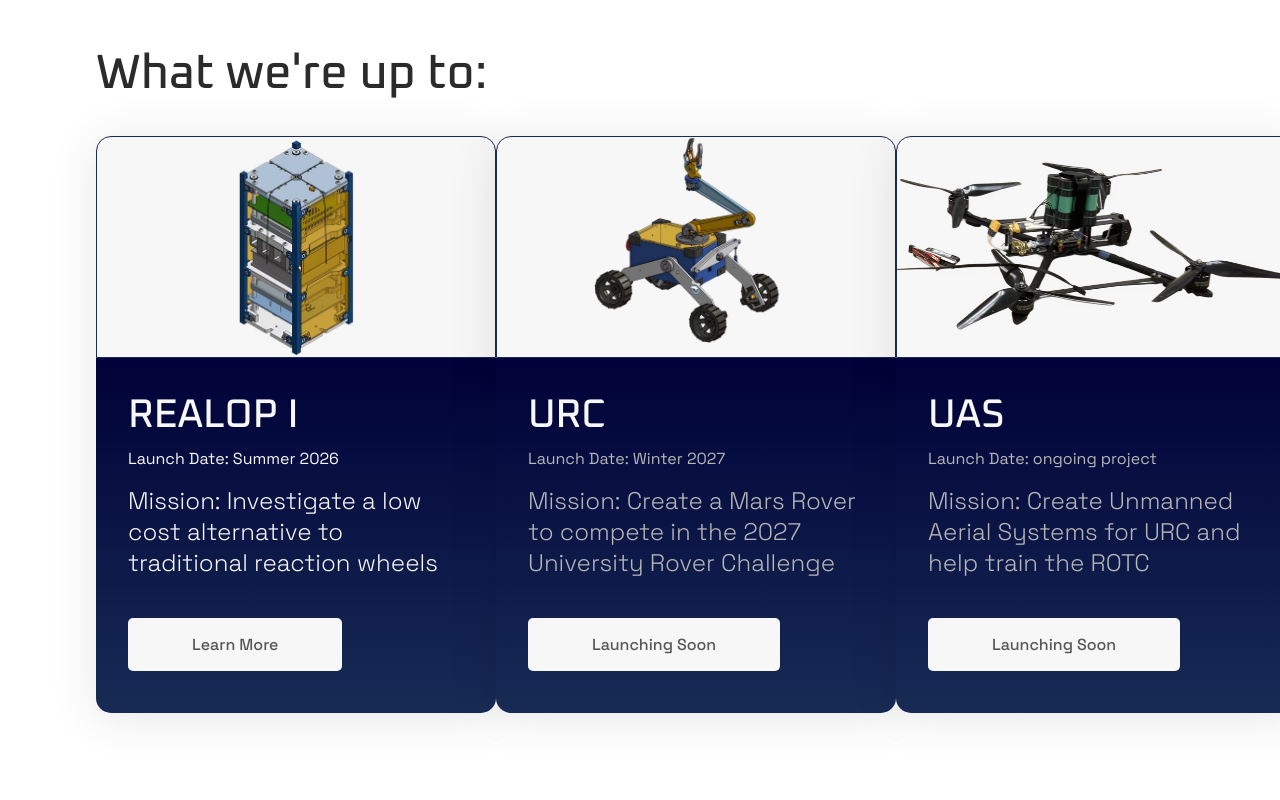
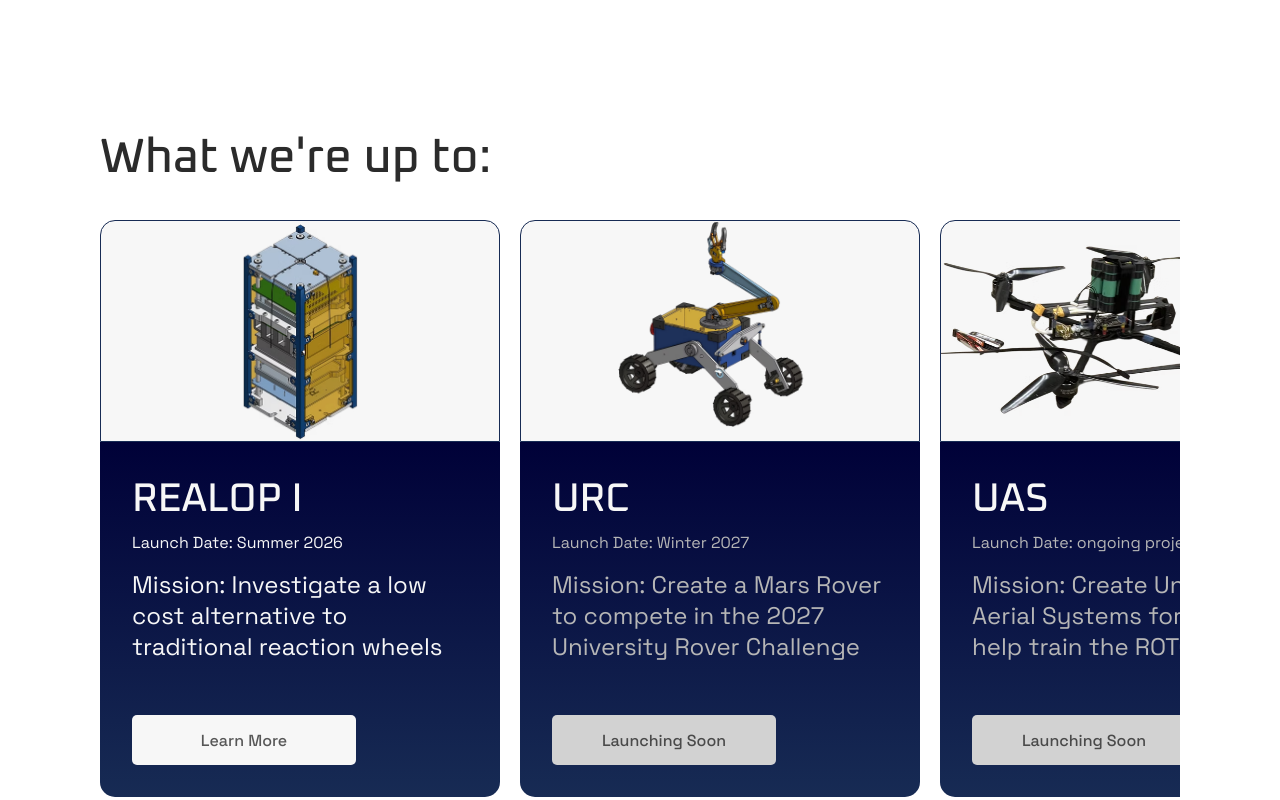
Before and after one commit to include-davis/sss, a Next.js app: page /test in a window 1280 px wide. Shown: the part 2380-3180 px from the top of the page. Built offline with nearby package versions, Linux system fonts and the light colour scheme.

Commit message:
what were up to edits

```diff
--- a/app/(pages)/(home)/page.jsx
+++ b/app/(pages)/(home)/page.jsx
@@ -1,6 +1,7 @@
 import styles from "./page.module.scss";
 import ComeJoinUs from "../_components/ComeJoinUs/comeJoinUs";
 import WhoAreWe from "../_components/WhoAreWe/who-are-we";
+import WhatWereUpTo from "../_components/WhatWereUpTo/whatWereUpTo";
 
 export default function Home() {
   const paragraphs = [
@@ -18,6 +19,7 @@ export default function Home() {
         imageSrc="/whoarewe.png"
         imageAlt="who are we"
       />
+      <WhatWereUpTo />
       <ComeJoinUs />
     </main>
   );
--- a/app/(pages)/_components/WhoAreWe/who-are-we.module.scss
+++ b/app/(pages)/_components/WhoAreWe/who-are-we.module.scss
@@ -3,7 +3,7 @@
 .container {
   display: flex;
   align-items: center;
-  justify-content: b;
+  justify-content: space-between;
   gap: 4.75rem;
   background-image: url("/bg-blue-stars.svg");
   background-size: cover;
--- a/app/(pages)/_components/whatWereUpTo/whatWereUpTo.jsx
+++ b/app/(pages)/_components/whatWereUpTo/whatWereUpTo.jsx
@@ -1,22 +1,26 @@
-import styles from "./whatWereUpTo.module.scss"
+import styles from "./whatWereUpTo.module.scss";
+import Link from "next/link";
+import Image from "next/image";
 
 export default function WhatWereUpTo() {
   const projects = [
     {
       title: "REALOP I",
       date: "Summer 2026",
-      mission: "Investigate a low cost alternative to traditional reaction wheels",
+      mission:
+        "Investigate a low cost alternative to traditional reaction wheels",
       buttonText: "Learn More",
       img: "/REALOPI.png",
-      link: ""
+      link: "/realop",
     },
     {
       title: "URC",
       date: "Winter 2027",
-      mission: "Create a Mars Rover to compete in the 2027 University Rover Challenge",
+      mission:
+        "Create a Mars Rover to compete in the 2027 University Rover Challenge",
       buttonText: "Launching Soon",
       img: "/URC.png",
-      link: ""
+      link: "",
     },
     {
       title: "UAS",
@@ -24,8 +28,8 @@ export default function WhatWereUpTo() {
       mission: "Create Unmanned Aerial Systems for URC and help train the ROTC",
       buttonText: "Launching Soon",
       img: "/UAS.png",
-      link: ""
-    }
+      link: "",
+    },
   ];
 
   return (
@@ -35,18 +39,33 @@ export default function WhatWereUpTo() {
       <div className={styles.cardsContainer}>
         {projects.map((project, index) => (
           <section key={index} className={styles.card}>
-            <div className={styles.cardHeader}>
-              <img src={project.img} alt = {project.title}/>
-            </div>
+            <Image
+              className={styles.image}
+              src={project.img}
+              alt={project.title}
+              width={400}
+              height={222}
+            />
             <div className={styles.cardBody}>
               <h2 className={styles.projectTitle}>{project.title}</h2>
-              <p className={styles.launchDate}>Launch Date: {project.date}</p>
-              <p className={styles.missionText}>Mission: {project.mission}</p>
-              <a href={project.link}
-              className={`${styles.button} ${styles[project.type]}`}
+              <div className={styles.paragraphs}>
+                <p
+                  className={`${styles.launchDate} ${!project.link ? styles.inactive : ""}`}
+                >
+                  Launch Date: {project.date}
+                </p>
+                <p
+                  className={`${styles.missionText} ${!project.link ? styles.inactive : ""}`}
+                >
+                  Mission: {project.mission}
+                </p>
+              </div>
+              <Link
+                href={project.link || "#"}
+                className={`${styles.button} ${!project.link ? styles.inactive : ""}`}
               >
                 {project.buttonText}
-              </a>
+              </Link>
             </div>
           </section>
         ))}
--- a/app/(pages)/_components/whatWereUpTo/whatWereUpTo.module.scss
+++ b/app/(pages)/_components/whatWereUpTo/whatWereUpTo.module.scss
@@ -1,12 +1,12 @@
 @use "@/app/(pages)/_globals/mixins.scss";
 
 .container {
-  width: 85%;
-  margin: 0 auto;
-  padding: 4rem 0;
+  padding: 9.25rem 6.25rem;
   display: flex;
   flex-direction: column;
   gap: 2rem;
+  @include mixins.phone {
+    padding: 6.25rem 1.25rem;
   }
 
   .title {
@@ -14,35 +14,29 @@
     font-family: Oxanium;
     font-size: 3rem;
     font-weight: 500;
-  @include mixins.phone{
-    align-self: stretch;
+    @include mixins.phone {
       color: var(--off-black);
       text-align: center;
       font-family: Oxanium;
       font-size: 2rem;
+
     }
   }
 
   .cardsContainer {
     display: flex;
     justify-content: space-between;
-  display: flex;
-  @include mixins.phone{
-    width: 24.5625rem;
-    padding: 0 1.25rem;
-    align-items: center;
-    gap: 2.5rem;
-}
-
-}
+    overflow: scroll;
 
     .card {
       background-color: var(--off-white);
       border-radius: 0.9375rem;
+      margin-right: 1.25rem;
       display: flex;
       flex-direction: column;
-  box-shadow: 0 5px 50px 0 rgba(0, 0, 0, 0.10);
-  @include mixins.phone{
+
+
+      @include mixins.phone {
         display: flex;
         width: 19.1875rem;
         height: auto;
@@ -50,47 +44,33 @@
         align-items: flex-start;
         flex-shrink: 0;
       }
-}
 
-.card:first-child {
-  .missionText {
-    color: var(--off-white);
-  }
-
-  .launchDate {
-    color: var(--off-white);
-  }
-}
-
-.cardHeader {
-  height: 13.875rem;
-  width: 25rem;
-  img {
-    height: 100%;
-    width: 100%;
+      .image {
         object-fit: scale-down;
         border-radius: 0.9375rem 0.9375rem 0 0;
         border: 0.0625rem solid var(--space-blue);
-  }
-  @include mixins.phone{
-    height: 12.25rem;
-    flex-shrink: 0;
+        @include mixins.phone {
+          height: 196px;
+          width: 307px;
         }
       }
 
       .cardBody {
         display: flex;
+        width: 400px;
+        height: 22.1875rem;
         flex-direction: column;
-  height: 22.1875rem;
-  width: 25rem;
         padding: 2rem;
         border-radius: 0 0 0.9375rem 0.9375rem;
-  background: var(--Blue-Gradient, linear-gradient(180deg, var(--midnight) 0%, var(--space-blue) 100%));
+        background: var(
+          --Blue-Gradient,
+          linear-gradient(180deg, var(--midnight) 0%, var(--space-blue) 100%)
+        );
 
-  @include mixins.phone{
-    padding: 1rem 1rem 1.5rem 1rem;
-    width: 100%;
-    height: auto;
+        @include mixins.phone {
+          padding: 1rem;
+          width: 307px;
+          height: 19.625rem;
         }
         .projectTitle {
           color: var(--off-white);
@@ -98,54 +78,70 @@
           font-size: 2.5rem;
           font-weight: 500;
           margin-bottom: 0.5rem;
-    @include mixins.phone{
+          @include mixins.phone {
             font-size: 1.75rem;
           }
         }
 
         .launchDate {
-    color: var(--light-gray);
+          color: var(--off-white);
           font-family: "Space Grotesk";
           font-size: 1rem;
           margin-bottom: 1rem;
-    @include mixins.phone{
+          @include mixins.phone {
             font-size: 1.125rem;
-      font-weight: 400;
           }
         }
 
+        .launchDate.inactive {
+          color: var(--light-gray);
+        }
+
         .missionText {
-    color: var(--light-gray);
+          color: var(--off-white);
           font-family: "Space Grotesk";
           font-size: 1.5rem;
-    font-weight: 300;
           margin-bottom: 2.5rem;
-    @include mixins.phone{
+          @include mixins.phone {
             font-size: 1.25rem;
-      font-weight: 400;
           }
         }
 
+        .missionText.inactive {
+          color: var(--light-gray);
+        }
+
         .button {
+          margin-top: auto;
           border-radius: 0.3125rem;
           background: var(--off-white);
-    padding: 1rem 4rem;
-    align-self: flex-start;
+          width: 14rem;
+          height: 3.125rem;
+          display: flex;
+          align-items: center;
+          justify-content: center;
           cursor: pointer;
-
-    // text
           color: var(--gray);
           font-family: "Space Grotesk";
-    font-size: 1rem;
           font-weight: 500;
-    text-decoration: none;
           &:hover {
             background: var(--off-white);
             filter: brightness(0.85);
           }
-    @include mixins.phone{
-      padding: 0.625rem 2rem;
-      gap: 0.625rem;
+          @include mixins.phone {
+            width: 11.25rem;
+            height: 2.625rem;
+          }
+        }
+        .button.inactive {
+          cursor: default;
+          filter: brightness(0.85);
         }
       }
     }
+
+    .card:last-child {
+      margin-right: 0;
+    }
+  }
+}
```
Also changed, not shown: app/(pages)/test/page.jsx (+1 -1 lines). Lines whose indentation alone changed are shown as unchanged.
